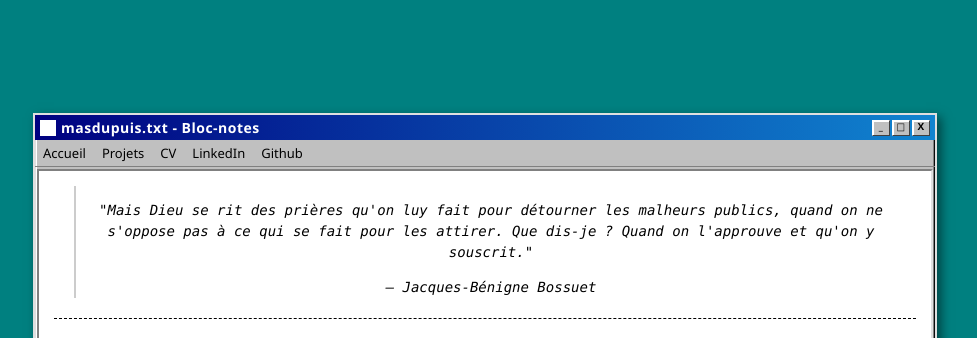
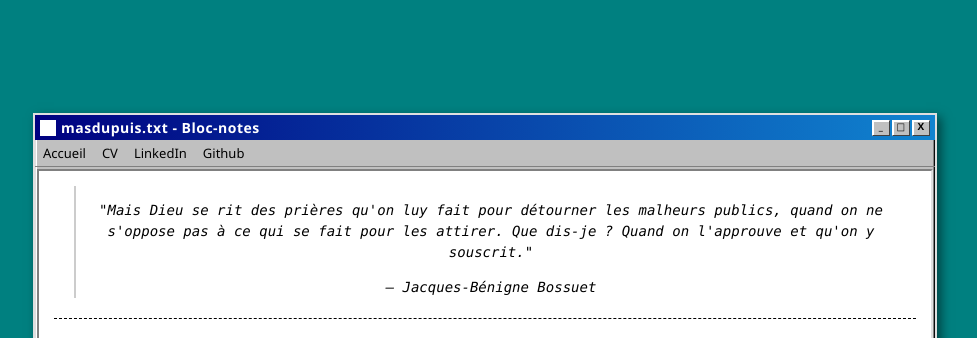
Before and after one commit to MADUP212/MADUP212.github.io, a Jekyll site: the page index.html, which Jekyll copies as it is, in a window 1280 px wide. Shown: the top 338 px of the page, without its empty margins (155-1132 px from the left). Built offline with Jekyll 4.4.1, drawn with Linux system fonts in a browser that asks for light colours.

Commit message:
Update index.html

```diff
--- a/index.html
+++ b/index.html
@@ -24,13 +24,6 @@
         <div class="menu-bar">
 
             <a href="index.html" class="menu-link">Accueil</a>
-
-            <div class="menu-item">
-                Projets
-                <div class="menu-dropdown">
-                    <a href="section/projets/rearmement_polonais.html" class="dropdown-link">Réarmement Polonais</a>
-                    <a href="#" class="dropdown-link">IA académique</a> </div>
-            </div>
 
             <a href="assets/CV_Marc_Antoine_Dupuis.pdf" target="_blank" class="menu-link">CV</a>
 
```
